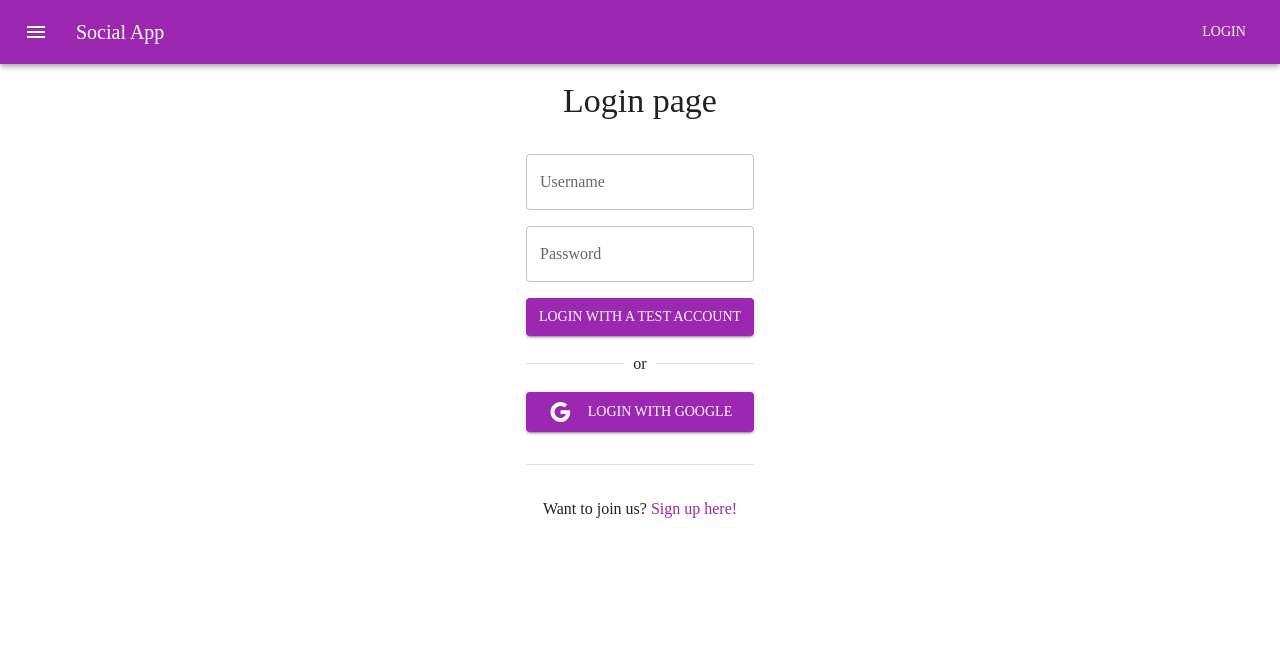
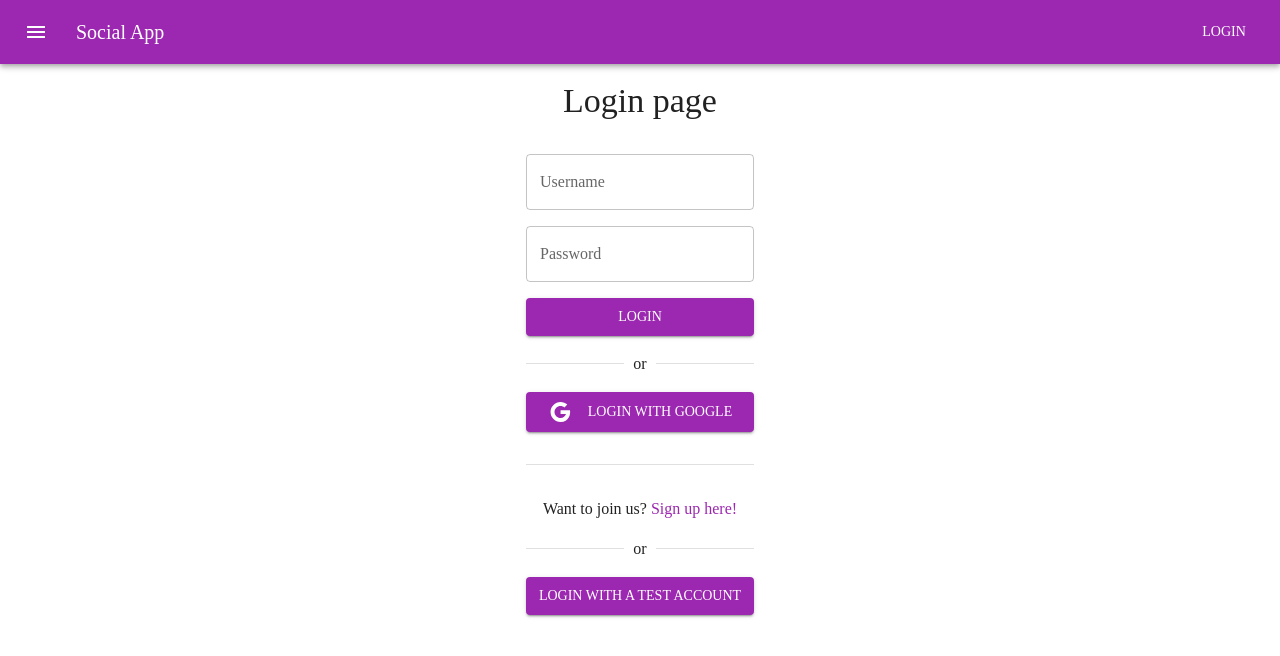
Before and after one commit to arito7/odinbook-front, a React (Create React App) app: page /login in a window 1280 px wide. Shown: the top 656 px of the page. Built offline with nearby package versions, Linux system fonts and the light colour scheme.

Commit message:
Add missing login button

```diff
--- a/src/pages/login.jsx
+++ b/src/pages/login.jsx
@@ -34,9 +34,11 @@ const Login = () => {
         inputMode="password"
       />
       <Button sx={{ padding: '.5rem' }} variant="contained">
-        <Typography variant="subtitle2">Login with a Test Account</Typography>
+        <Typography variant="subtitle2">Login</Typography>
       </Button>
+
       <Divider>or</Divider>
+
       <Button
         className="text-btn"
         variant="contained"
@@ -54,6 +56,12 @@ const Login = () => {
           Sign up here!
         </Link>
       </Typography>
+
+      <Divider>or</Divider>
+
+      <Button sx={{ padding: '.5rem' }} variant="contained">
+        <Typography variant="subtitle2">Login with a Test Account</Typography>
+      </Button>
     </Box>
   );
 };
```
